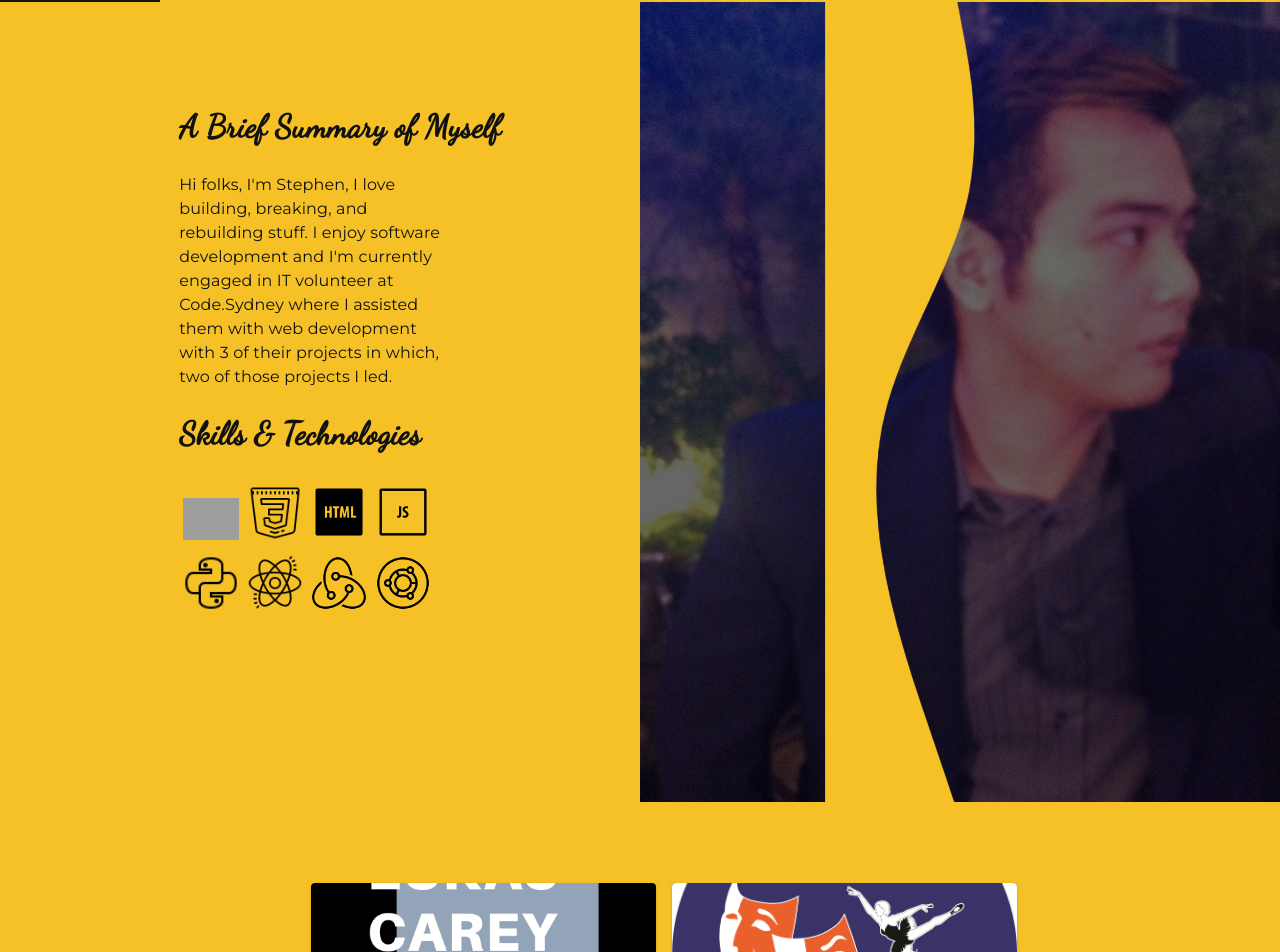
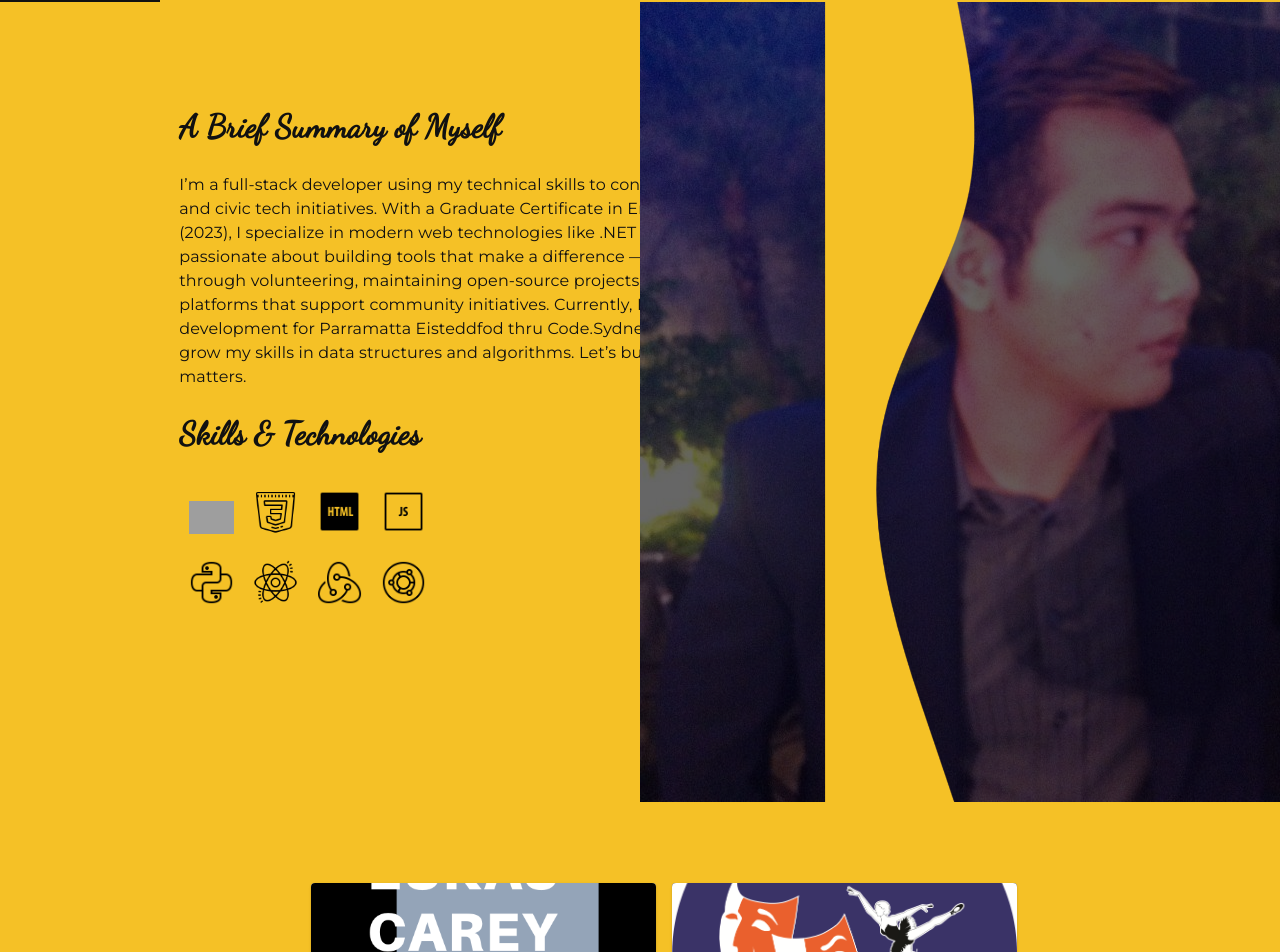
Before and after one commit to ettienekorayyi/portfolio_v2, a React (Create React App) app in the folder ClientApp/: page / in a window 1280 px wide. Shown: the part 798-1750 px from the top of the page. Built offline with nearby package versions, Linux system fonts and the light colour scheme; grey boxes are pictures that could not be loaded; a web font is replaced by a local one.

Commit message:
Modified description width

```diff
--- a/ClientApp/src/common/Labels.js
+++ b/ClientApp/src/common/Labels.js
@@ -3,8 +3,15 @@ export const BriefSummaryTitleLabels = () => {
 }
 
 export const BriefSummaryContentLabels = () => {
-    return <p>Hi folks, I'm Stephen, I love building, breaking, and rebuilding stuff.
-        I enjoy software development and I'm currently engaged in IT volunteer at
-        Code.Sydney where I assisted them with web development with 3 of their
-        projects in which, two of those projects I led.</p>;
+    return (
+        <p>
+            I’m a full-stack developer using my technical skills to contribute to nonprofit
+            and civic tech initiatives. With a Graduate Certificate in Engineering from UTS (2023),
+            I specialize in modern web technologies like .NET and React. I’m passionate about building
+            tools that make a difference — whether that’s through volunteering, maintaining open-source
+            projects, or creating platforms that support community initiatives. Currently, I maintain
+            frontend development for Parramatta Eisteddfod thru Code.Sydney and continue to grow my
+            skills in data structures and algorithms. Let’s build something that matters.
+        </p>
+    );
 }
--- a/ClientApp/src/components/about/About.css
+++ b/ClientApp/src/components/about/About.css
@@ -105,7 +105,7 @@ img.tech {
 
   .summary,
   .description.text-content {
-    width: 17rem;
+    /*width: 17rem;*/
     letter-spacing: inherit;
   }
 }
```
